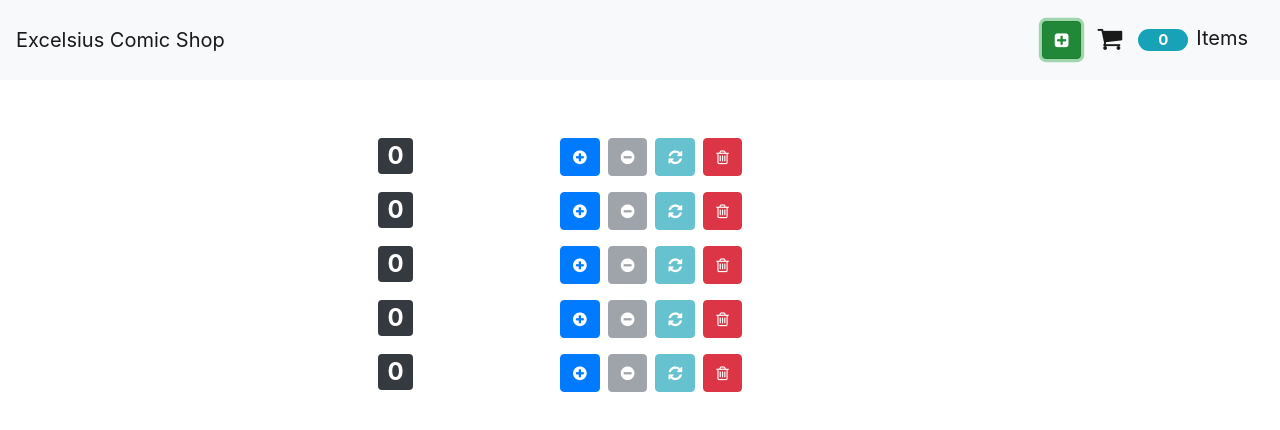
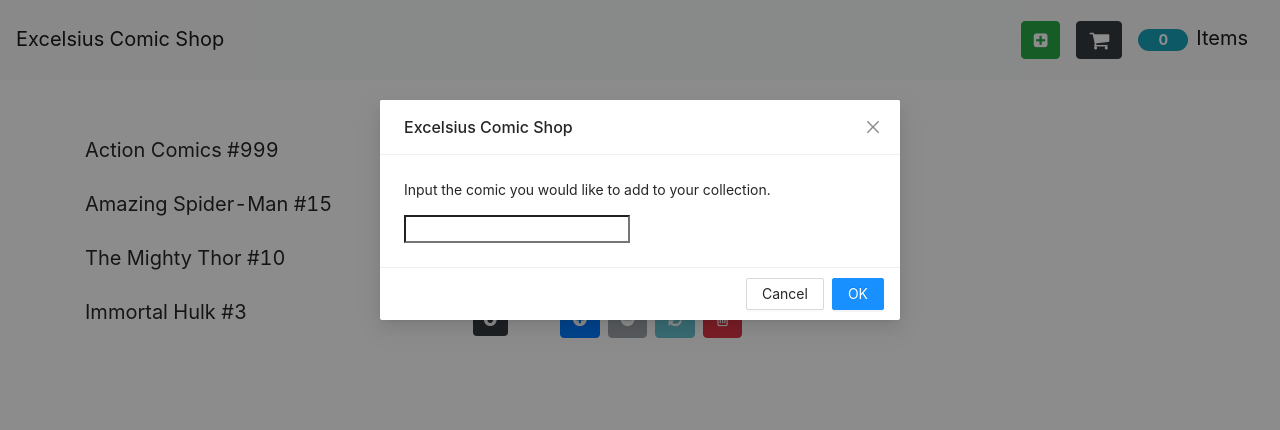
Before and after one commit to zbaskin/Cart-React, a React (Create React App) app: page / in a window 1280 px wide. Both pictures are taken after a click on the button 1061 px from the left and 40 px from the top of the page. Shown: the top 430 px of the page. Built offline with nearby package versions, Linux system fonts and the light colour scheme.

Commit message:
added name field to rows, added the ability to input new rows with names

```diff
--- a/package.json
+++ b/package.json
@@ -9,6 +9,7 @@
     "@testing-library/jest-dom": "^4.2.4",
     "@testing-library/react": "^9.5.0",
     "@testing-library/user-event": "^7.2.1",
+    "antd": "^4.3.1",
     "bootstrap": "^4.5.0",
     "font-awesome": "^4.7.0",
     "jquery": "^3.5.1",
--- a/src/App.css
+++ b/src/App.css
@@ -1,3 +1,4 @@
+
 .App {
   text-align: center;
 }
--- a/src/App.js
+++ b/src/App.js
@@ -4,16 +4,21 @@ import './App.css';
 import NavBar from "./components/navbar";
 import Counters from "./components/counters";
 
+import { Modal, Button } from 'antd';
+
 class App extends Component {
   state = {
     counters: [
-      {id: 1, value: 0},
-      {id: 2, value: 0},
-      {id: 3, value: 0},
-      {id: 4, value: 0}
+      {id: 1, value: 0, name: "Action Comics #999"},
+      {id: 2, value: 0, name: "Amazing Spider-Man #15"},
+      {id: 3, value: 0, name: "The Mighty Thor #10"},
+      {id: 4, value: 0, name: "Immortal Hulk #3"}
     ],
     maxID: 5,
-    sum: 0
+    sum: 0,
+    visible: false,
+    confirmLoading: false,
+
   };
 
   handleIncrement = counter => {
@@ -57,16 +62,7 @@ class App extends Component {
   };
 
   handleAdd = () => {
-    const counters = [...this.state.counters];
-    const maxID = this.state.maxID;
-    const newCounter = {id: maxID, value: 0};
-    counters.push(newCounter);
-
-    console.log(maxID);
-    this.setState({
-      counters: counters,
-      maxID: maxID + 1
-    });
+    this.showModal();
   };
 
   handleDelete = counterID => {
@@ -81,12 +77,47 @@ class App extends Component {
     });
   };
 
+  handleCart = () => {
+
+  }
+
+  showModal = () => {
+    this.setState({
+      visible: true,
+    });
+  };
+
+  handleOk = () => {
+    const counters = [...this.state.counters];
+    const maxID = this.state.maxID;
+    const name = this.testInput.value;
+    const newCounter = {id: maxID, value: 0, name: name};
+    counters.push(newCounter);
+
+    this.setState({
+      counters: counters,
+      maxID: maxID + 1,
+      visible: false,
+      confirmLoading: false,
+    }, function() {
+      document.getElementById('nameInput').value = "";
+    });
+  }
+
+  handleModalCancel = () => {
+    document.getElementById('nameInput').value = "";
+    this.setState({
+      visible: false,
+    });
+  }
+
   render() {
     return (
       <div>
         <NavBar
           totalCounters = { this.state.sum }
           onAdd = {this.handleAdd}
+          onCart = {this.handleCart}
         />
         <main className = "container">
           <div style={{ marginTop: 50 }}>
@@ -99,6 +130,19 @@ class App extends Component {
             />
           </div>
         </main>
+        <Modal
+          align="middle"
+          title="Excelsius Comic Shop"
+          visible={this.state.visible}
+          confirmLoading={this.state.confirmLoading}
+          onOk={this.handleOk}
+          onCancel={this.handleModalCancel}
+        >
+          <p>Input the comic you would like to add to your collection.</p>
+          <input type='text' id="nameInput"
+            ref={(input) => { this.testInput = input; }}
+          ></input>
+        </Modal>
       </div>
     );
   }
--- a/src/components/counter.jsx
+++ b/src/components/counter.jsx
@@ -5,8 +5,11 @@ class Counter extends Component {
     return (
       <div>
         <div className="row">
-          <div className="col-md-3" />
-          <div className="col-md-2">
+          <div className="col-md-4">
+            <span className="navbar-brand text-wrap">{this.props.counter.name}</span>
+          </div>
+          <div className="col-md-1">
+
             <span style={{ fontSize: 24 }} className={this.getBadgeClasses()}>
               {this.props.counter.value}
             </span>
--- a/src/components/navbar.jsx
+++ b/src/components/navbar.jsx
@@ -4,7 +4,8 @@ class NavBar extends Component {
   render() {
     const {
       totalCounters,
-      onAdd
+      onAdd,
+      onCart
     } = this.props;
     return (
       <nav className="navbar navbar-light bg-light">
@@ -18,7 +19,13 @@ class NavBar extends Component {
             <i className="fa fa-plus-square" aria-hidden="true" />
           </button>
 
-          <i className="fa fa-shopping-cart fa-lg m-2" aria-hidden="true" />
+          <button
+            className="btn btn-dark m-2"
+            onClick={() => this.props.onCart()}
+          >
+            <i className="fa fa-shopping-cart fa-lg" aria-hidden="true" />
+          </button>
+
           <span className="badge badge-pill badge-info m-2" style={{ width: 50 }}>
             {totalCounters}
           </span>
--- a/src/index.js
+++ b/src/index.js
@@ -4,5 +4,7 @@ import "./index.css";
 import App from "./App";
 import "bootstrap/dist/css/bootstrap.css";
 import "font-awesome/css/font-awesome.css";
+import 'antd/dist/antd.css';
+
 
 ReactDOM.render(<App />, document.getElementById("root"));
```
Also changed, not shown: 1 other file (tests, documents, lock files or other folders).
